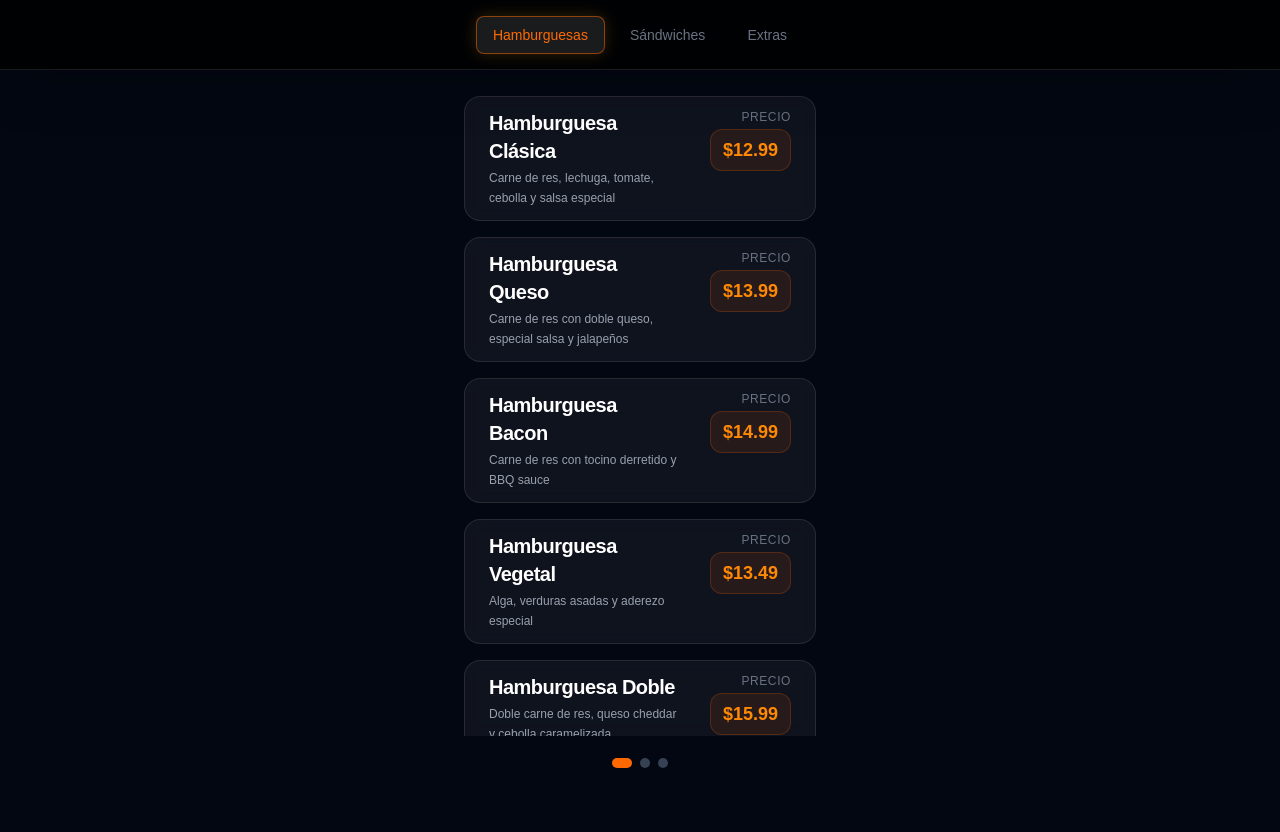
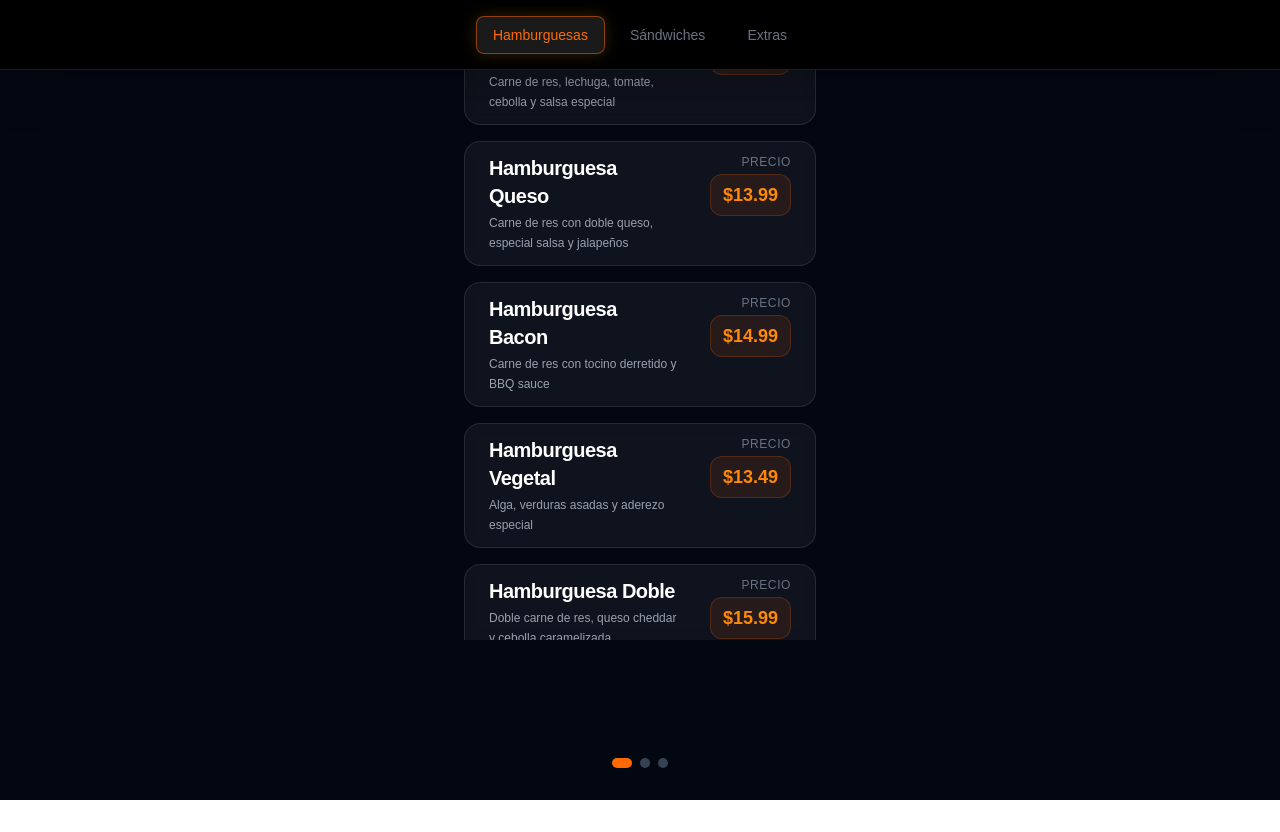
Before and after one commit to BrLearnix/carta, a Next.js app: page / in a window 1280 px wide. After the commit the page ends 800 px from the top, so only its background shows below. Built offline with nearby package versions, Linux system fonts and the light colour scheme.

Commit message:
se elimino espacio sobrante entre menu y  y lista comidas

```diff
--- a/app/page.tsx
+++ b/app/page.tsx
@@ -75,7 +75,7 @@ export default function Home() {
   return (
     <div className="min-h-screen bg-gray-950 overflow-hidden">
       <nav
-        className="fixed top-0 left-0 w-full z-50 isolate bg-black/80 backdrop-blur-md border-b border-white/10 flex items-center justify-center gap-2 px-4 h-[70px] shadow-2xl"
+        className="fixed top-0 left-0 w-full z-50 isolate bg-black backdrop-blur-md border-b border-white/10 flex items-center justify-center gap-2 px-4 h-[70px] shadow-2xl"
       >
         {categories.map((cat, i) => (
           <button
@@ -93,7 +93,7 @@ export default function Home() {
 
       <div
         ref={scrollRef}
-        className="flex flex-row overflow-x-hidden h-full pt-24 pb-24"
+        className="flex flex-row overflow-x-hidden h-full pb-24"
         style={{ scrollbarWidth: "none" }}
       >
         {categories.map((cat, i) => (
```
